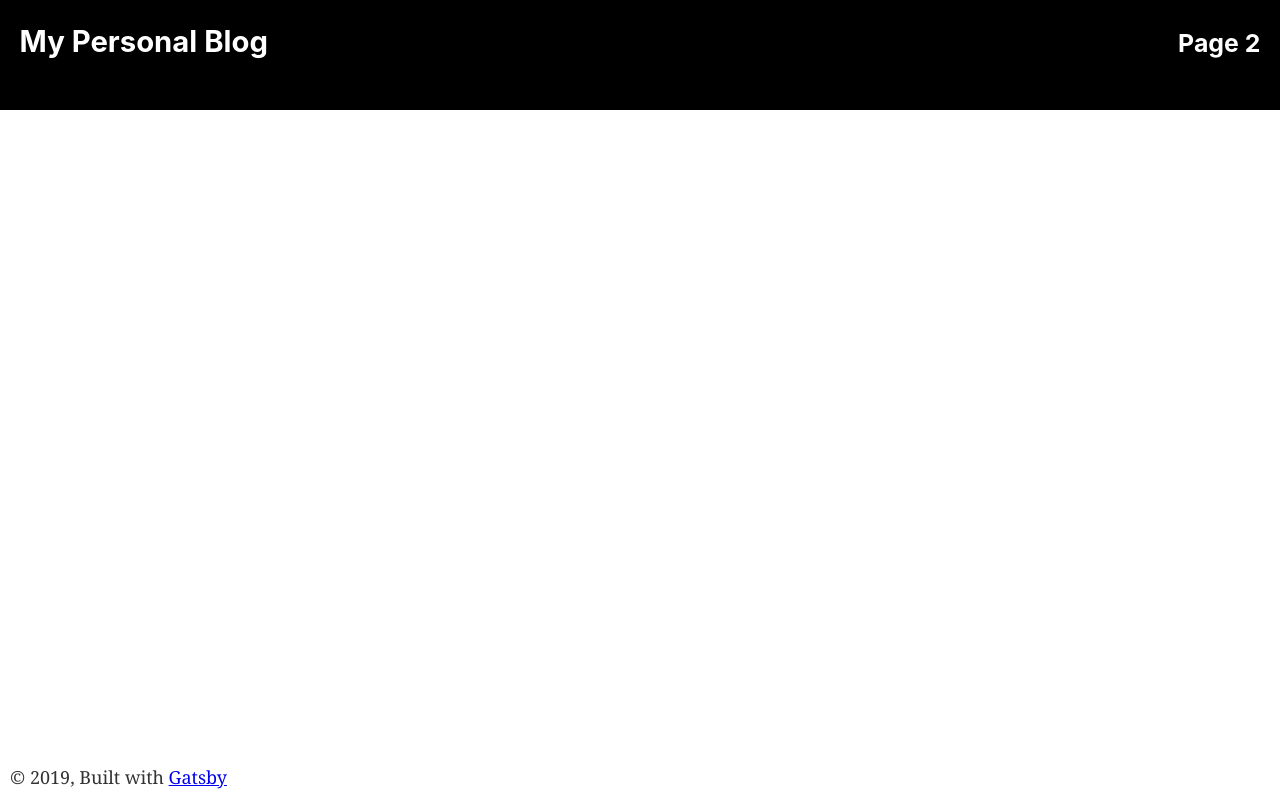
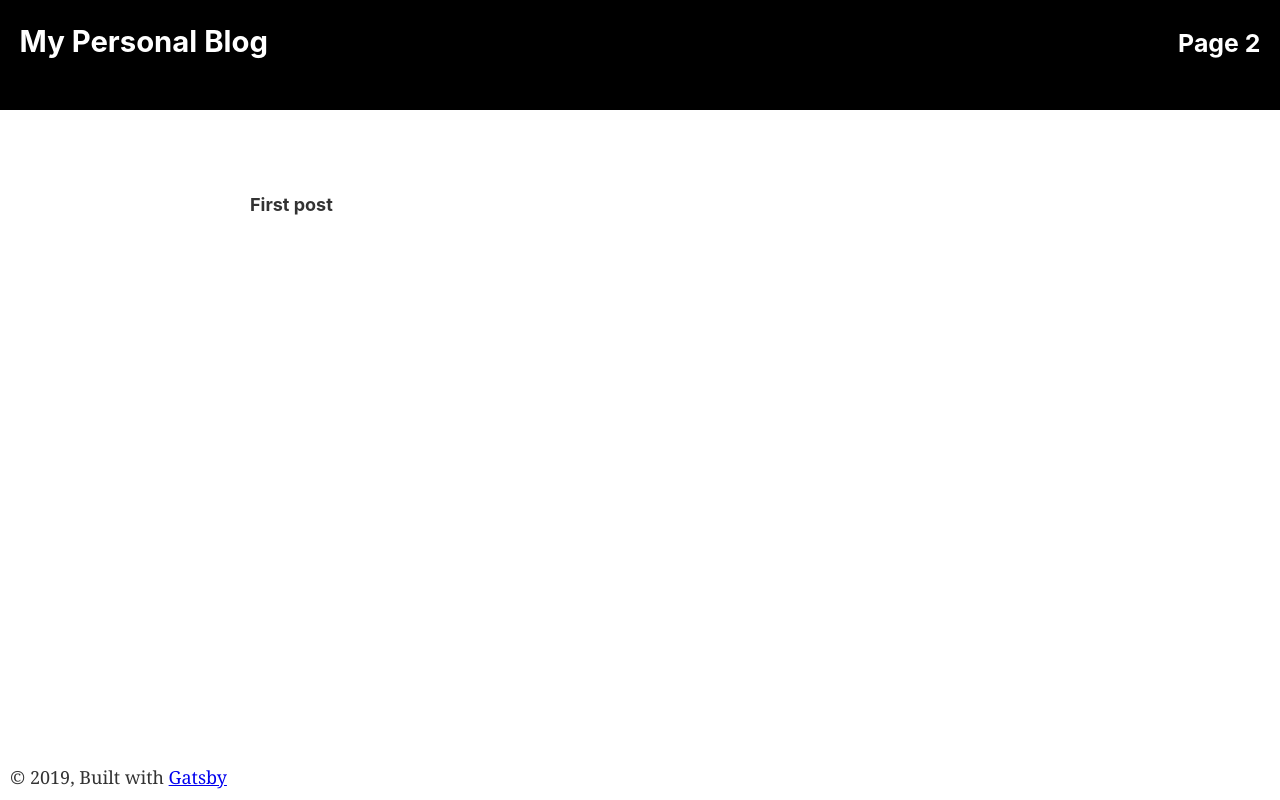
Before and after one commit to stachedata/personal-blog, a Gatsby site: page / in a window 1280 px wide. Built offline with nearby package versions, Linux system fonts and the light colour scheme; Gatsby itself is replaced by a stand-in of ours.

Commit message:
displayed post titles

```diff
--- a/src/pages/index.js
+++ b/src/pages/index.js
@@ -5,14 +5,13 @@ import Layout from '../components/layout'
 import Image from '../components/image'
 import SEO from '../components/seo'
 
-const IndexPage = () => (
+const IndexPage = ({data}) => (
   <Layout>
-    <SEO title="Home" keywords={[`gatsby`, `application`, `react`]} />
-
+    {data.allMarkdownRemark.edges.map(({node}, index) => (
+        <h4  key={index}>{node.frontmatter.title}</h4>
+    ))}
   </Layout>
 )
-
-export default IndexPage
 
 export const query = graphql`
   query {
@@ -28,5 +27,6 @@ export const query = graphql`
         }
       }
     }
-  }
-`
+  }`
+
+export default IndexPage
```
